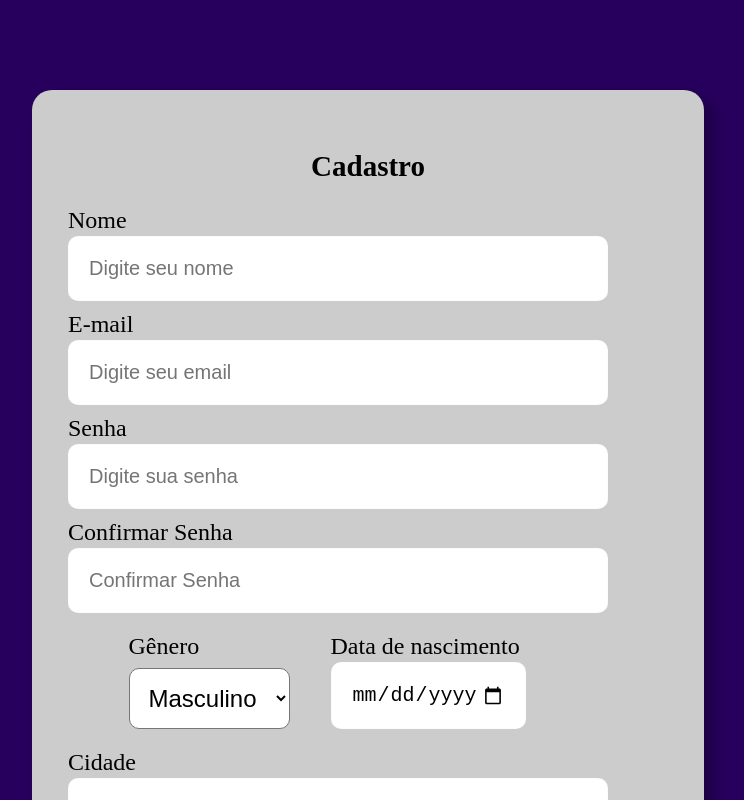
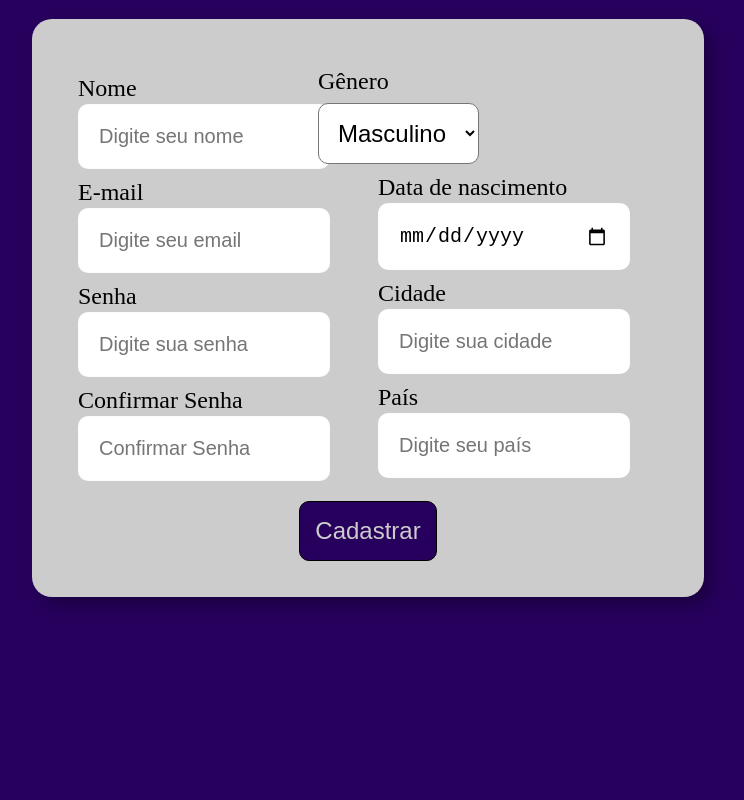
Before and after one commit to Isabely-cards/Cadastro, a React (Vite) app: page / in a window 1280 px wide. Shown: the top 800 px of the page, without its empty margins (272-1016 px from the left). Built offline with nearby package versions, Linux system fonts and the light colour scheme.

Commit message:
Update index.jsx

```diff
--- a/src/components/Formulario/index.jsx
+++ b/src/components/Formulario/index.jsx
@@ -10,14 +10,12 @@ const Section = styled.section`
     min-height: 100vh;
     align-items: center;
     margin: 90px 90px;
-
-    h1 {
-        font-size: 29px;
-        text-align: center;
-    }
+    margin-top: -100px;
 `;
 
 const Form = styled.form`
+    display: flex;
+    flex-direction: column;
     width: 600px;
     background-color: #ccc;
     border-radius: 20px;
@@ -28,7 +26,13 @@ const Form = styled.form`
 const Container = styled.div`
   display: flex;
   align-items: center;
-    justify-content: space-around;
+  justify-content: space-between; /* Altere para "space-between" para criar duas colunas. */
+  flex-wrap: wrap; /* Isso permite que as colunas se quebrem para uma nova linha quando o espaço for insuficiente. */
+`;
+
+const Column = styled.div`
+  flex: 1; /* Isso faz com que cada coluna ocupe metade da largura do container. */
+  padding: 10px; /* Adicione um espaçamento entre as colunas, se desejar. */
 `;
 
 function Formulario() {
@@ -36,8 +40,10 @@ function Formulario() {
 
     return (
         <Section>
+
             <Form method="post">
-                <h1>Cadastro</h1>
+            <Container>
+            <Column>
                 <Campo
                     label="Nome"
                     placeholder="Digite seu nome"
@@ -58,7 +64,8 @@ function Formulario() {
                     placeholder="Confirmar Senha"
                     type="password"
                 />
-                <Container>
+                </Column>
+                <Column>
                 <ListaSuspensa
                         label="Gênero"
                         options={generos}
@@ -67,7 +74,6 @@ function Formulario() {
                         type="date"
                         label="Data de nascimento"
                 />
-                </Container>
                 <Campo
                     label="Cidade"
                     placeholder="Digite sua cidade"
@@ -76,6 +82,8 @@ function Formulario() {
                     label="País"
                     placeholder="Digite seu país"
                 />
+                </Column>
+                </Container>
                 <Button>Cadastrar</Button>
             </Form>
         </Section>
```
Lines whose indentation alone changed are shown as unchanged.
